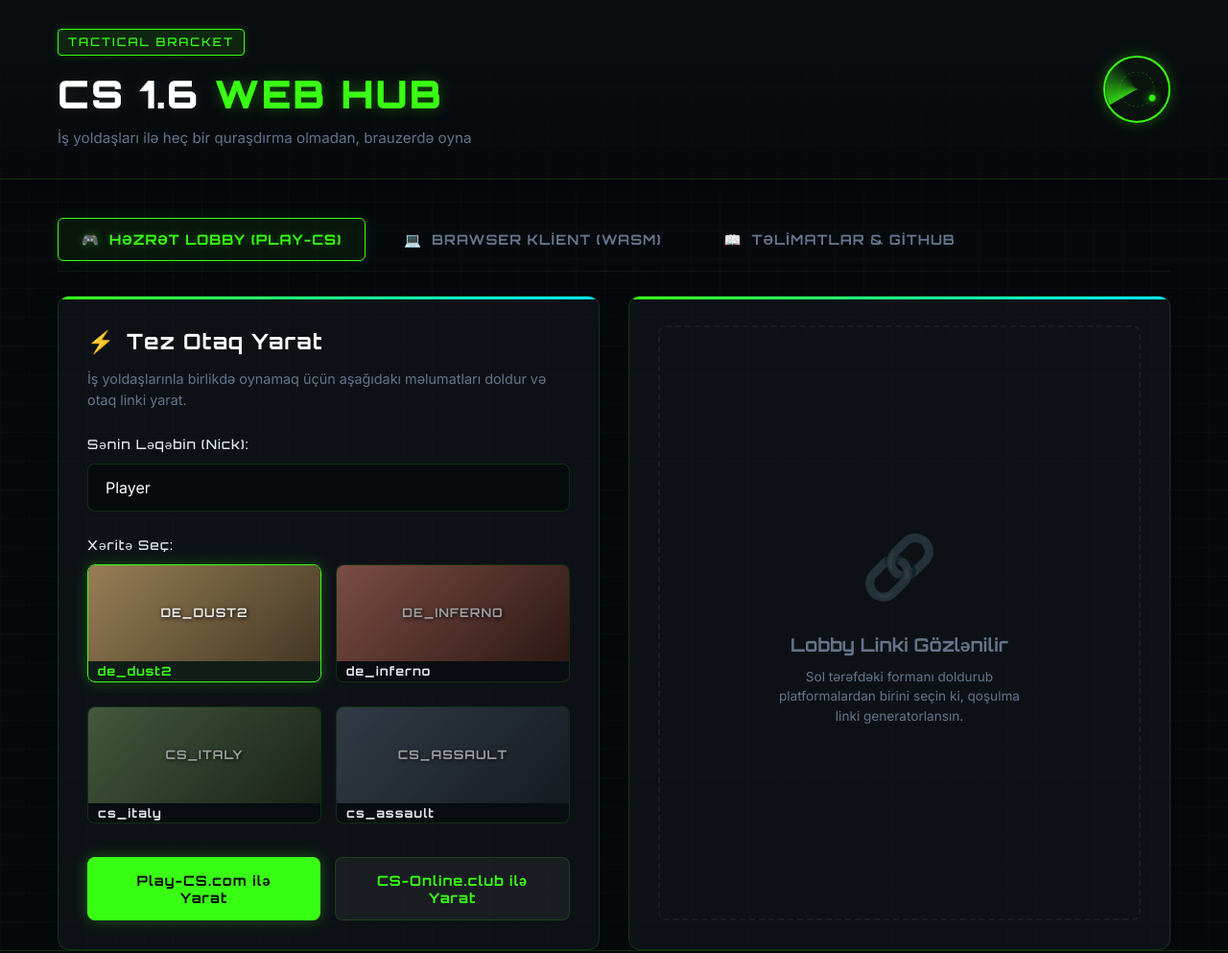
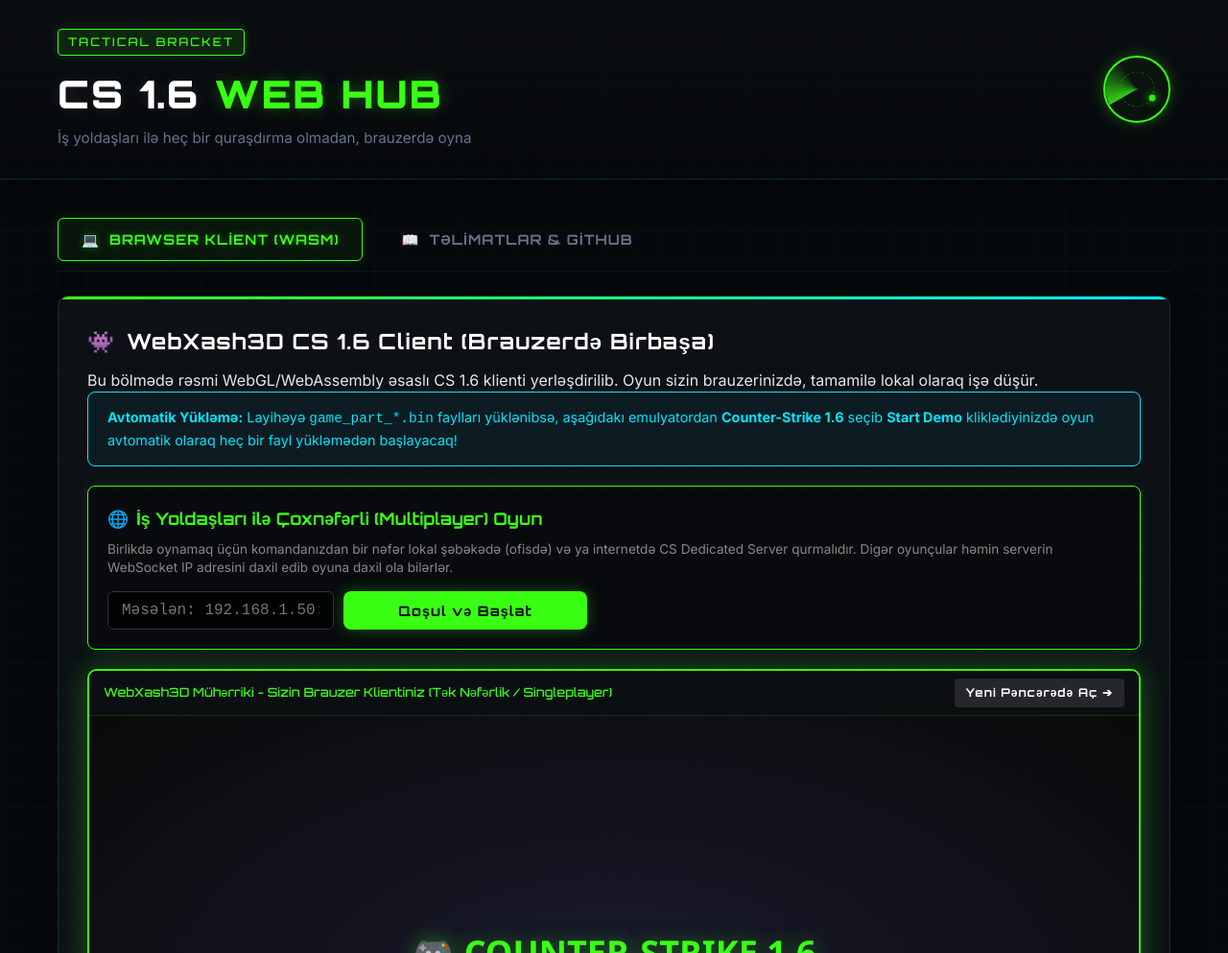
Before and after one commit to ulviabbasli/Cs, a plain HTML site: page index.html in a window 1280 px wide. Shown: the top 993 px of the page at 96% size. Drawn offline with Linux system fonts and the light colour scheme.

Commit message:
Remove H??ZR??T LOBBY tab entirely

```diff
--- a/index.html
+++ b/index.html
@@ -35,10 +35,7 @@
     <main class="container">
         <!-- Dashboard Navigation -->
         <nav class="tab-nav">
-            <button class="tab-btn active" data-tab="lobby-generator-tab" id="nav-lobby">
-                <span class="icon">🎮</span> HƏZRƏT LOBBY (PLAY-CS)
-            </button>
-            <button class="tab-btn" data-tab="self-host-tab" id="nav-self-host">
+            <button class="tab-btn active" data-tab="self-host-tab" id="nav-self-host">
                 <span class="icon">💻</span> BRAWSER KLİENT (WASM)
             </button>
             <button class="tab-btn" data-tab="instructions-tab" id="nav-instructions">
@@ -46,81 +43,8 @@
             </button>
         </nav>
 
-        <!-- Tab 1: Lobby Generator -->
-        <section id="lobby-generator-tab" class="tab-content active">
-            <div class="grid-2-col">
-                <div class="card glass">
-                    <h2><span class="icon">⚡</span> Tez Otaq Yarat</h2>
-                    <p class="card-desc">İş yoldaşlarınla birlikdə oynamaq üçün aşağıdakı məlumatları doldur və otaq linki yarat.</p>
-
-                    <form id="lobby-form" onsubmit="event.preventDefault();">
-                        <div class="form-group">
-                            <label for="nickname">Sənin Ləqəbin (Nick):</label>
-                            <input type="text" id="nickname" placeholder="Oyunçu adı daxil et..." required value="Player">
-                        </div>
-
-                        <div class="form-group">
-                            <label>Xəritə Seç:</label>
-                            <div class="map-grid">
-                                <label class="map-card selected" id="map-dust2">
-                                    <input type="radio" name="selected-map" value="de_dust2" checked hidden>
-                                    <div class="map-img-placeholder dust2"></div>
-                                    <span>de_dust2</span>
-                                </label>
-                                <label class="map-card" id="map-inferno">
-                                    <input type="radio" name="selected-map" value="de_inferno" hidden>
-                                    <div class="map-img-placeholder inferno"></div>
-                                    <span>de_inferno</span>
-                                </label>
-                                <label class="map-card" id="map-italy">
-                                    <input type="radio" name="selected-map" value="cs_italy" hidden>
-                                    <div class="map-img-placeholder italy"></div>
-                                    <span>cs_italy</span>
-                                </label>
-                                <label class="map-card" id="map-assault">
-                                    <input type="radio" name="selected-map" value="cs_assault" hidden>
-                                    <div class="map-img-placeholder assault"></div>
-                                    <span>cs_assault</span>
-                                </label>
-                            </div>
-                        </div>
-
-                        <div class="button-group">
-                            <button type="button" id="btn-create-playcs" class="btn primary-btn">
-                                <span>Play-CS.com ilə Yarat</span>
-                            </button>
-                            <button type="button" id="btn-create-csonline" class="btn secondary-btn">
-                                <span>CS-Online.club ilə Yarat</span>
-                            </button>
-                        </div>
-                    </form>
-                </div>
-
-                <div class="card glass flex-column justify-center" id="output-card">
-                    <div class="status-placeholder text-center">
-                        <div class="icon-huge">🔗</div>
-                        <h3>Lobby Linki Gözlənilir</h3>
-                        <p>Sol tərəfdəki formanı doldurub platformalardan birini seçin ki, qoşulma linki generatorlansın.</p>
-                    </div>
-
-                    <div class="result-area hidden" id="result-area">
-                        <div class="success-badge">OTAQ HAZIRDIR</div>
-                        <h3>Sizin Oyun Otağınız</h3>
-                        <p class="desc">Aşağıdakı linki kopyalayıb iş yoldaşlarınıza göndərin. Hamı eyni linkə daxil olub dərhal oynaya bilər!</p>
-
-                        <div class="link-box">
-                            <input type="text" id="generated-url" readonly value="">
-                            <button id="btn-copy" class="btn copy-btn">Kopyala</button>
-                        </div>
-
-                        <a href="#" id="btn-join" target="_blank" class="btn action-btn">Oyuna Qoşul ➔</a>
-                    </div>
-                </div>
-            </div>
-        </section>
-
         <!-- Tab 2: Self-Host Browser Client (WASM) -->
-        <section id="self-host-tab" class="tab-content">
+        <section id="self-host-tab" class="tab-content active">
             <div class="card glass">
                 <h2><span class="icon">👾</span> WebXash3D CS 1.6 Client (Brauzerdə Birbaşa)</h2>
                 <p>Bu bölmədə rəsmi WebGL/WebAssembly əsaslı CS 1.6 klienti yerləşdirilib. Oyun sizin brauzerinizdə, tamamilə lokal olaraq işə düşür.</p>
```
